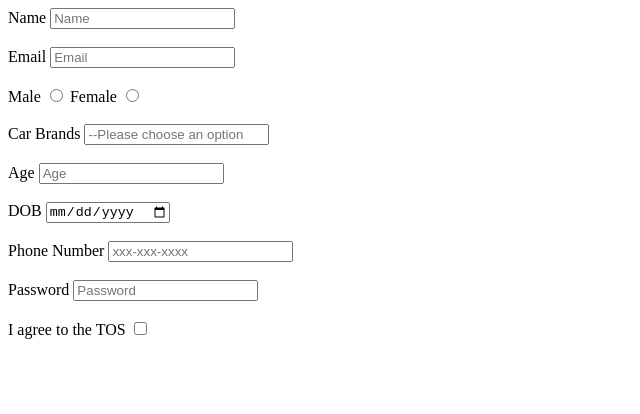
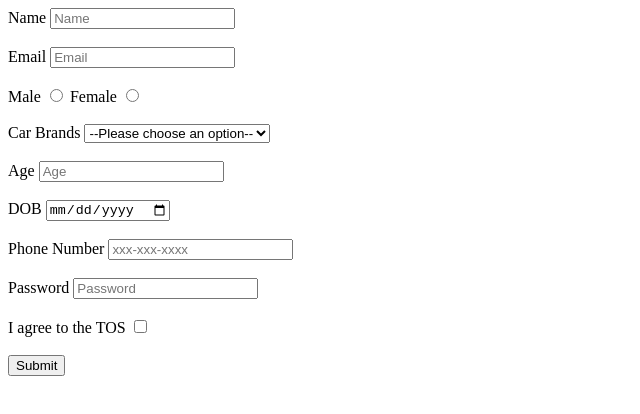
Before and after one commit to acciojob/signup-form-car-jashwanthreddy2508-commits, a website: page main.html in a window 1280 px wide. Shown: the whole page, without its empty margins (0-640 px from the left). Drawn offline with Linux system fonts and the light colour scheme.

Commit message:
created a submission

```diff
--- a/main.html
+++ b/main.html
@@ -1,5 +1,4 @@
 <!DOCTYPE html>
-
 <html>
 
 <head>
@@ -7,7 +6,9 @@
 </head>
 
 <body>
+
     <form method="post">
+
         <label for="name">Name</label>
         <input type="text" id="name" placeholder="Name" required>
         <br><br>
@@ -24,7 +25,13 @@
         <br><br>
 
         <label for="cars">Car Brands</label>
-		<input type="select" id="cars" placeholder="--Please choose an option" required>
+        <select id="cars" required>
+            <option value="">--Please choose an option--</option>
+            <option value="bmw">BMW</option>
+            <option value="audi">Audi</option>
+            <option value="toyota">Toyota</option>
+            <option value="honda">Honda</option>
+        </select>
         <br><br>
 
         <label for="age">Age</label>
@@ -35,21 +42,23 @@
         <input type="date" id="dob" required>
         <br><br>
 
-		<lable for="tel">Phone Number</lable>
-		<input type="tel" id="tel" placeholder="xxx-xxx-xxxx" required>
+        <label for="tel">Phone Number</label>
+        <input type="tel" id="tel" placeholder="xxx-xxx-xxxx">
         <br><br>
 
-		<lablel for="password">Password</lablel>
+        <label for="password">Password</label>
         <input type="password" id="password" placeholder="Password" required>
         <br><br>
 
-		<label>I agree to the TOS</label>
+        <label for="tos">I agree to the TOS</label>
         <input type="checkbox" id="tos" required>
+        <br><br>
 
-	<!-- the entire body must be written by student -->
+        <button type="submit">Submit</button>
+
     </form>
-    <script type="text/javascript" src="./script.js">
-</script>
+
+    <script src="./script.js"></script>
 
 </body>
 
```
Lines whose indentation alone changed are shown as unchanged.
